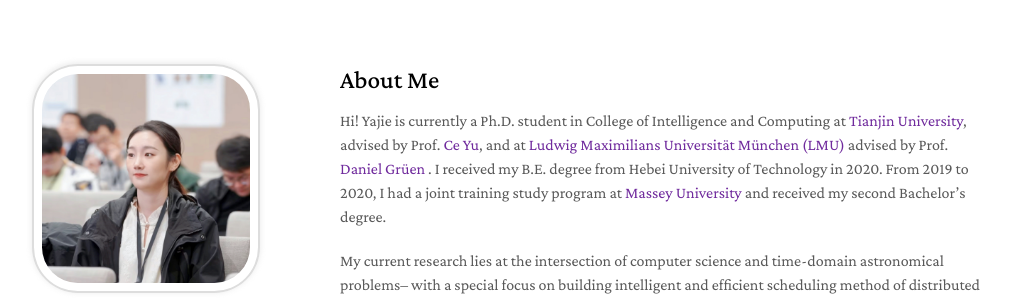
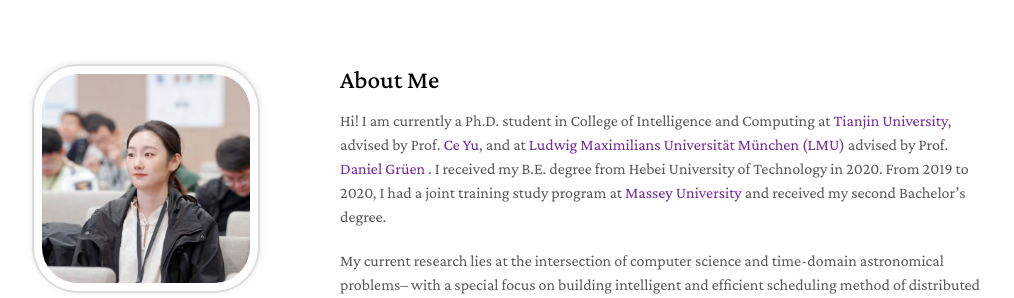
Before and after one commit to Yajie-Z/Yajie-Z.github.io, a Jekyll site: the page built from index.md, in a window 1280 px wide and 900 px high. Shown: the top 298 px of the window, without its empty margins (130-1144 px from the left). Built offline with Jekyll 4.4.1, drawn with Linux system fonts in a browser that asks for light colours; nearby versions of some CDN libraries; a style sheet for code colours, icons or effects is not loaded; our own code applies the rules of GitHub Pages for plain Markdown files.

Commit message:
Update index.md

```diff
--- a/index.md
+++ b/index.md
@@ -5,7 +5,7 @@ layout: homepage
 ## About Me
 
 
-Hi! Yajie is currently a Ph.D. student in College of Intelligence and Computing at <a href="https://cic.tju.edu.cn/english/home.htm" target="_blank"> Tianjin University</a>, advised by Prof. <a href="http://cic.tju.edu.cn/faculty/yuce/index.html" target="_blank"> Ce Yu</a>, and at <a href="https://www.lmu.de/en/" target="_blank"> Ludwig Maximilians Universität München (LMU) </a> advised by Prof. <a href="https://www.imprs-astro.mpg.de/content/prof-dr-daniel-grun-0.html" target="_blank"> Daniel Grüen </a>. I received my B.E. degree from Hebei University of Technology in 2020. From 2019 to 2020, I had a joint training study program at <a href="https://www.massey.ac.nz/" target="_blank"> Massey University</a> and received my second Bachelor's degree.
+Hi! I am currently a Ph.D. student in College of Intelligence and Computing at <a href="https://cic.tju.edu.cn/english/home.htm" target="_blank"> Tianjin University</a>, advised by Prof. <a href="http://cic.tju.edu.cn/faculty/yuce/index.html" target="_blank"> Ce Yu</a>, and at <a href="https://www.lmu.de/en/" target="_blank"> Ludwig Maximilians Universität München (LMU) </a> advised by Prof. <a href="https://www.imprs-astro.mpg.de/content/prof-dr-daniel-grun-0.html" target="_blank"> Daniel Grüen </a>. I received my B.E. degree from Hebei University of Technology in 2020. From 2019 to 2020, I had a joint training study program at <a href="https://www.massey.ac.nz/" target="_blank"> Massey University</a> and received my second Bachelor's degree.
 
 My current research lies at the intersection of computer science and time-domain astronomical problems– with a special focus on building intelligent and efficient scheduling method of distributed telescope array for optical time-domain observations. My research interests include <strong>resource allocation and optimization, astronomical informatics, artificial intelligence, and high performance computing</strong>.
 
```
